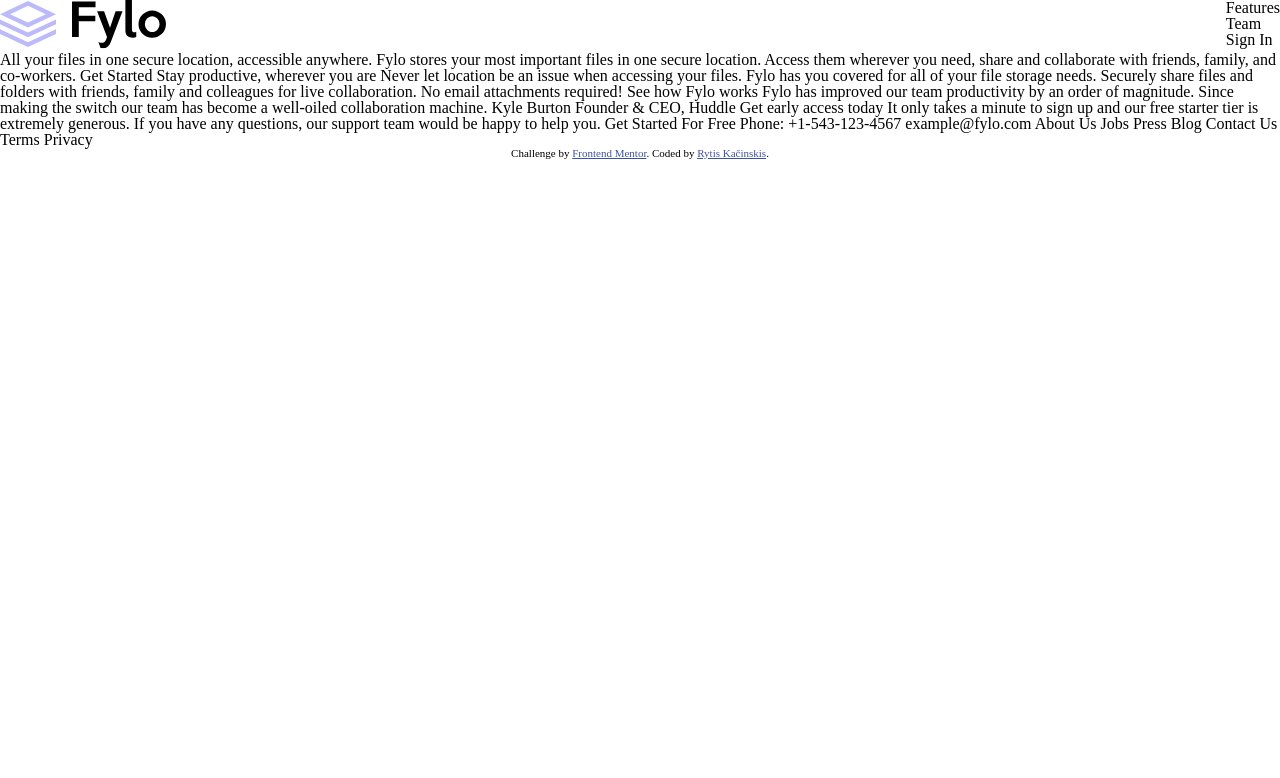
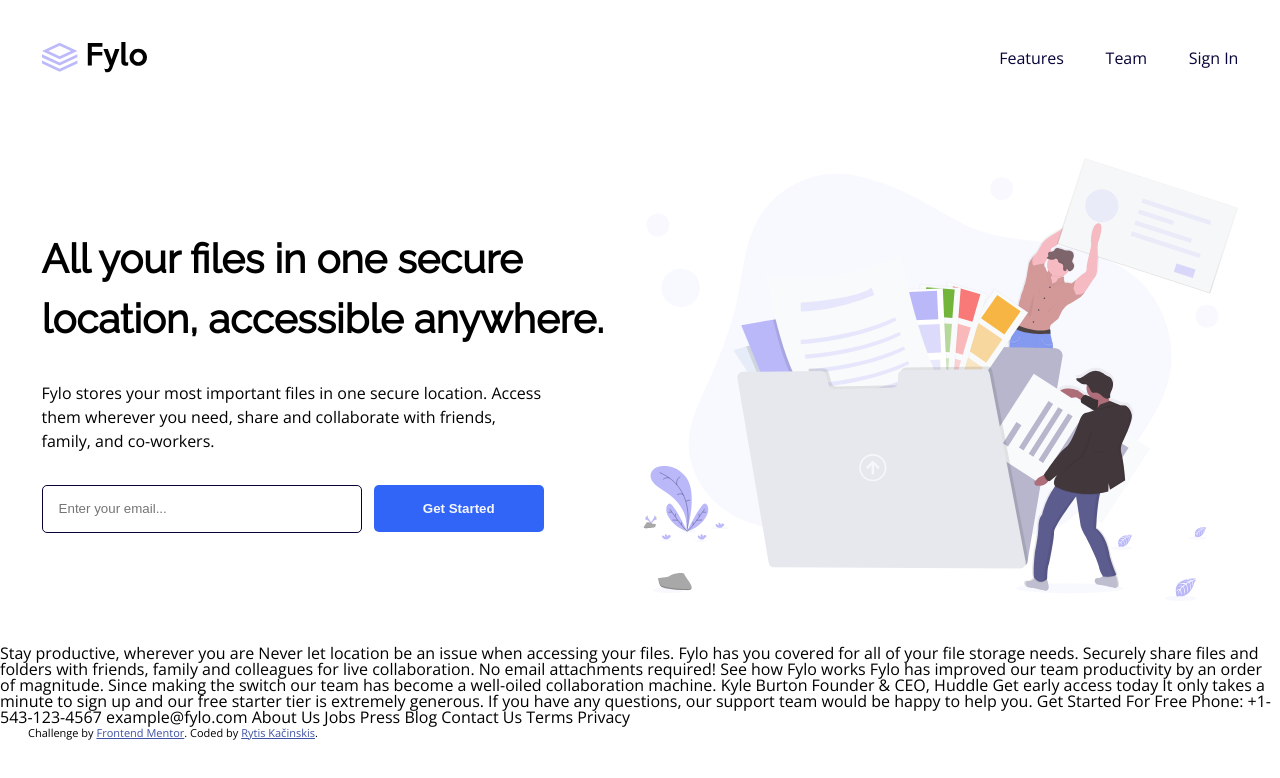
Before and after one commit to Haidrex/fylo-landing-page-with-two-column-layout-master, a website: page index.html in a window 1280 px wide. Drawn offline with nearby package versions, Linux system fonts and the light colour scheme.

Commit message:
scss architecture and hero

```diff
--- a/index.html
+++ b/index.html
@@ -34,34 +34,46 @@
 		</style>
 	</head>
 	<body>
-		<header>
-			<div class="navigation">
-				<div class="logo"><img src="./images/logo.svg" alt="Logo" /></div>
-				<div class="nav">
-					<nav>
-						<ul>
-							<li>Features</li>
-							<li>Team</li>
-							<li>Sign In</li>
-						</ul>
-					</nav>
+		<header class="header">
+			<div class="logo"><img src="./images/logo.svg" alt="Logo" /></div>
+			<nav>
+				<ul class="nav-list">
+					<li><a href="#">Features</a></li>
+					<li><a href="#">Team</a></li>
+					<li><a href="#">Sign In</a></li>
+				</ul>
+			</nav>
+		</header>
+		<main>
+			<section class="hero">
+				<div class="hero__left">
+					<h1>All your files in one secure location, accessible anywhere.</h1>
+					<p>
+						Fylo stores your most important files in one secure location. Access
+						them wherever you need, share and collaborate with friends, family,
+						and co-workers.
+					</p>
+					<form action="POST" class="hero__form">
+						<input type="email" placeholder="Enter your email..." />
+						<button type="submit" class="button">Get Started</button>
+					</form>
 				</div>
-			</div>
-		</header>
-		All your files in one secure location, accessible anywhere. Fylo stores your
-		most important files in one secure location. Access them wherever you need,
-		share and collaborate with friends, family, and co-workers. Get Started Stay
-		productive, wherever you are Never let location be an issue when accessing
-		your files. Fylo has you covered for all of your file storage needs.
-		Securely share files and folders with friends, family and colleagues for
-		live collaboration. No email attachments required! See how Fylo works Fylo
-		has improved our team productivity by an order of magnitude. Since making
-		the switch our team has become a well-oiled collaboration machine. Kyle
-		Burton Founder & CEO, Huddle Get early access today It only takes a minute
-		to sign up and our free starter tier is extremely generous. If you have any
-		questions, our support team would be happy to help you. Get Started For Free
-		Phone: +1-543-123-4567 example@fylo.com About Us Jobs Press Blog Contact Us
-		Terms Privacy
+				<div class="hero__right">
+					<img src="./images/illustration-1.svg" alt="Hero image" />
+				</div>
+			</section>
+		</main>
+		Stay productive, wherever you are Never let location be an issue when
+		accessing your files. Fylo has you covered for all of your file storage
+		needs. Securely share files and folders with friends, family and colleagues
+		for live collaboration. No email attachments required! See how Fylo works
+		Fylo has improved our team productivity by an order of magnitude. Since
+		making the switch our team has become a well-oiled collaboration machine.
+		Kyle Burton Founder & CEO, Huddle Get early access today It only takes a
+		minute to sign up and our free starter tier is extremely generous. If you
+		have any questions, our support team would be happy to help you. Get Started
+		For Free Phone: +1-543-123-4567 example@fylo.com About Us Jobs Press Blog
+		Contact Us Terms Privacy
 
 		<footer>
 			<p class="attribution">
--- a/sass/_base.scss
+++ /dev/null
@@ -1,15 +0,0 @@
-$veryDarkblue: hsl(243, 87%, 12%);
-$desaturatedBlue: hsl(238, 22%, 44%);
-
-$brightBlue: hsl(224, 93%, 58%);
-$moderateCyan: hsl(170, 45%, 43%);
-
-$lightGrayishBlue: hsl(240, 75%, 98%);
-$lightGray: hsl(0, 0%, 75%);
-
-header {
-	.navigation {
-		display: flex;
-		justify-content: space-between;
-	}
-}
--- /dev/null
+++ b/sass/abstract/_variables.scss
@@ -0,0 +1,8 @@
+$very-dark-blue: hsl(243, 87%, 12%);
+$desaturated-blue: hsl(238, 22%, 44%);
+
+$bright-blue: hsl(224, 93%, 58%);
+$moderate-cyan: hsl(170, 45%, 43%);
+
+$light-grayish-blue: hsl(240, 75%, 98%);
+$light-gray: hsl(0, 0%, 75%);
--- /dev/null
+++ b/sass/base/_typography.scss
@@ -0,0 +1,23 @@
+body {
+	font-family: 'Open Sans', sans-serif !important;
+}
+
+h1 {
+	font-family: 'Raleway', sans-serif;
+	font-size: 1.5rem;
+	font-weight: bold;
+	line-height: 1.5;
+
+	@media (min-width: 50em) {
+		max-width: 25ch;
+		font-size: 2.5rem;
+	}
+}
+
+p {
+	line-height: 1.5;
+
+	@media (min-width: 50em) {
+		max-width: 55ch;
+	}
+}
--- /dev/null
+++ b/sass/component/_button.scss
@@ -0,0 +1,13 @@
+.button {
+	padding: 1rem 3rem;
+	border: none;
+	border-radius: 5px;
+	background-color: $bright-blue;
+	color: $light-grayish-blue;
+	font-weight: 700;
+
+	&:hover {
+		cursor: pointer;
+		background-color: $light-gray;
+	}
+}
--- /dev/null
+++ b/sass/layout/_form.scss
@@ -0,0 +1,34 @@
+.hero__form {
+	display: flex;
+	flex-direction: column;
+	align-items: center;
+
+	@media (min-width: 50em) {
+		display: block;
+	}
+
+	input {
+		width: 100%;
+		max-width: 20rem;
+		height: 3rem;
+		padding: 1rem;
+		border: 1px solid $very-dark-blue;
+		border-radius: 5px;
+		margin-bottom: 0.5rem;
+
+		@media (min-width: 75em) {
+			width: 70%;
+			margin-bottom: 0;
+			margin-right: 0.5rem;
+		}
+	}
+
+	button {
+		width: 100%;
+		max-width: 20rem;
+
+		@media (min-width: 75em) {
+			max-width: 30%;
+		}
+	}
+}
--- /dev/null
+++ b/sass/layout/_header.scss
@@ -0,0 +1,24 @@
+.header {
+	display: flex;
+	align-items: center;
+	justify-content: space-between;
+	padding: calc(1rem + 2vw);
+}
+
+.logo {
+	max-width: calc(5rem + 2vw);
+
+	img {
+		width: 100%;
+	}
+}
+
+.nav-list {
+	display: flex;
+	gap: calc(1rem + 2vw);
+
+	& > li > a {
+		text-decoration: none;
+		color: $very-dark-blue;
+	}
+}
--- /dev/null
+++ b/sass/layout/_hero.scss
@@ -0,0 +1,36 @@
+.hero {
+	display: flex;
+	flex-direction: column-reverse;
+	padding: calc(1rem + 2vw);
+	gap: 2rem;
+
+	@media (min-width: 50em) {
+		flex-direction: row;
+		align-items: center;
+		justify-content: center;
+	}
+}
+
+.hero__left {
+	display: flex;
+	flex-direction: column;
+	gap: 2rem;
+	text-align: center;
+
+	@media (min-width: 50em) {
+		max-width: 50%;
+		text-align: left;
+	}
+}
+
+.hero__right {
+	width: 100%;
+
+	img {
+		max-width: 100%;
+	}
+
+	@media (min-width: 50em) {
+		max-width: 50%;
+	}
+}
--- a/sass/main.scss
+++ b/sass/main.scss
@@ -1,2 +1,11 @@
-@import 'reset';
-@import 'base';
+@import 'abstract/variables';
+
+@import 'base/base';
+@import 'base/reset';
+@import 'base/typography';
+
+@import 'component/button';
+
+@import 'layout/header';
+@import 'layout/hero';
+@import 'layout/form';
```
Also changed, not shown: css/style.css, sass/base/_base.scss (added), sass/base/_reset.scss (renamed from sass/_reset.scss).
